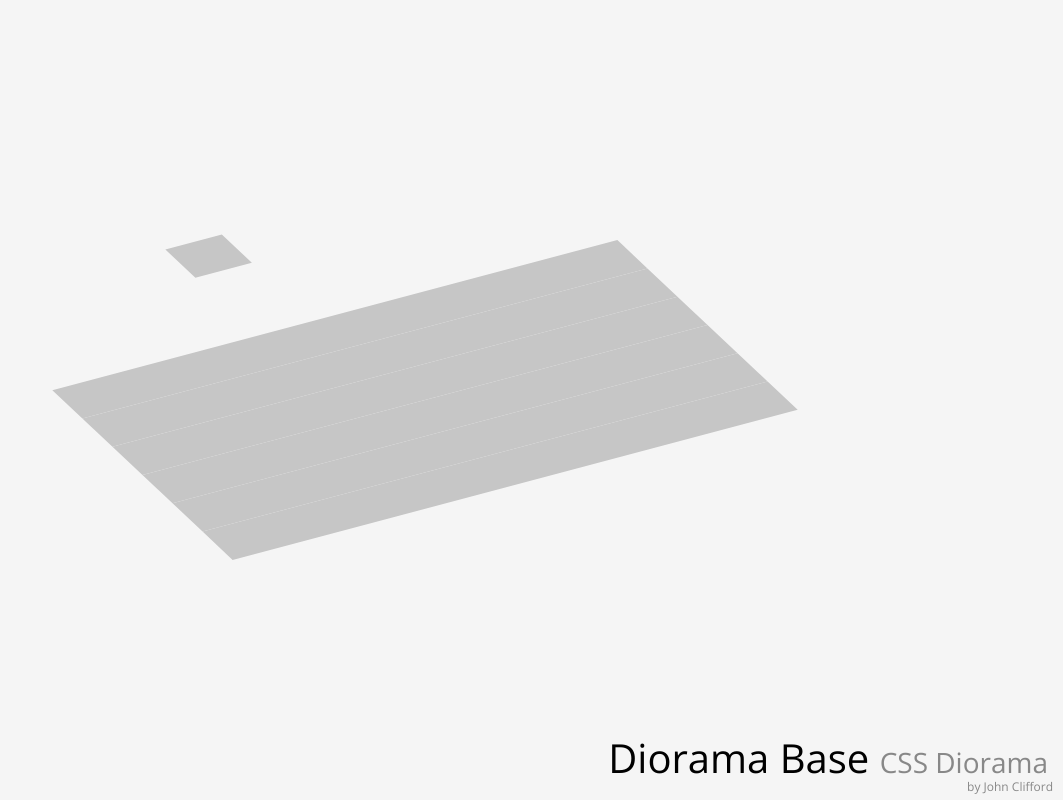
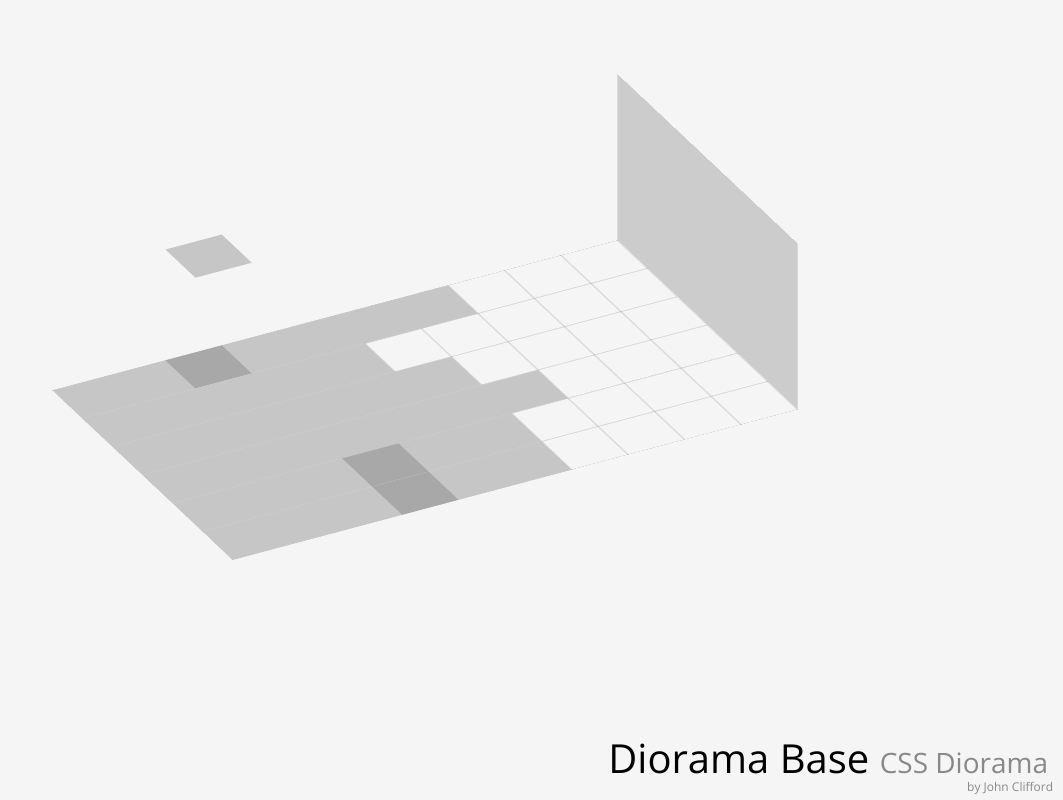
Before and after one commit to clifforj/diorama-base, a plain HTML site: page index.html in a window 1280 px wide. Shown: the whole page, without its empty margins (217-1280 px from the left). Drawn offline with nearby package versions, Linux system fonts and the light colour scheme.

Commit message:
Added walls and panels
Cleared up some variables and such

```diff
--- a/index.html
+++ b/index.html
@@ -14,23 +14,35 @@
 
 </head>
 <body>
-    <div id="diorama" class="guside">
+    <div id="diorama" class="guide">
         <div class="layer">
             <div class="row">
                 <div class="block pos-2"></div>
             </div>
         </div>
         <div class="layer">
-            <div class="row">
-                <div class="entity pos-1"></div>
+            <div class="row pos-4">
+                <div class="entity pos-3"></div>
             </div>
         </div>
         <div class="layer">
             <div class="row">
                 <div class="block"></div>
+                <div class="panel"></div>
+                <div class="panel shadow"></div>
+                <div class="panel"></div>
                 <div class="block"></div>
                 <div class="block"></div>
                 <div class="block"></div>
+            </div>
+            <div class="row">
+                <div class="block"></div>
+                <div class="block"></div>
+                <div class="block"></div>
+                <div class="block"></div>
+                <div class="block"></div>
+            </div>
+            <div class="row">
                 <div class="block"></div>
                 <div class="block"></div>
                 <div class="block"></div>
@@ -46,7 +58,12 @@
                 <div class="block"></div>
                 <div class="block"></div>
                 <div class="block"></div>
+            </div>
+            <div class="row">
                 <div class="block"></div>
+                <div class="block"></div>
+                <div class="block"></div>
+                <div class="block shadow"></div>
                 <div class="block"></div>
                 <div class="block"></div>
             </div>
@@ -54,51 +71,13 @@
                 <div class="block"></div>
                 <div class="block"></div>
                 <div class="block"></div>
-                <div class="block"></div>
-                <div class="block"></div>
-                <div class="block"></div>
-                <div class="block"></div>
-                <div class="block"></div>
-                <div class="block"></div>
-                <div class="block"></div>
-            </div>
-            <div class="row">
-                <div class="block"></div>
-                <div class="block"></div>
-                <div class="block"></div>
-                <div class="block"></div>
-                <div class="block"></div>
-                <div class="block"></div>
-                <div class="block"></div>
-                <div class="block"></div>
-                <div class="block"></div>
-                <div class="block"></div>
-            </div>
-            <div class="row">
-                <div class="block"></div>
-                <div class="block"></div>
-                <div class="block"></div>
-                <div class="block"></div>
-                <div class="block"></div>
-                <div class="block"></div>
-                <div class="block"></div>
-                <div class="block"></div>
-                <div class="block"></div>
-                <div class="block"></div>
-            </div>
-            <div class="row">
-                <div class="block"></div>
-                <div class="block"></div>
-                <div class="block"></div>
-                <div class="block"></div>
-                <div class="block"></div>
-                <div class="block"></div>
-                <div class="block"></div>
-                <div class="block"></div>
+                <div class="block shadow"></div>
                 <div class="block"></div>
                 <div class="block"></div>
             </div>
         </div>
+
+        <div class="wall right"></div>
     </div>
 
     <h1>Diorama Base <small>CSS Diorama</small> <span>by John Clifford</span></h1>
--- a/less/block.less
+++ b/less/block.less
@@ -1,5 +1,6 @@
 @import 'variables';
 
+.panel,
 .block,
 .block:after,
 .block:before,
@@ -20,7 +21,7 @@
   height: @blockSize;
   width: @blockSize+1;
 }
-.block, .entity {
+.panel, .block, .entity {
   position: relative;
   height: @blockSize;
   width: @blockSize;
@@ -39,18 +40,22 @@
   .box-shadow(inset 0 0 0 9999px hsla(0,0%,0%,.2));
 }
 
-.block.shadow {
+.panel.shadow, .block.shadow {
   .box-shadow(inset 0 0 0 9999px hsla(0,0%,0%,.15));
 }
 
 .block-positions(@dioramaGridWidth);
 
 .block-positions(@n, @i: 0) when (@i =< @n) {
-  .block.pos-@{i} {
+  .panel.pos-@{i}, .block.pos-@{i}, .entity.pos-@{i} {
     position: absolute;
     left: @i*@blockSize;
   }
   .block-positions(@n, (@i + 1));
+}
+
+.block:last-child:after {
+  width: 100%;
 }
 
 .entity,
--- a/less/diorama-base.less
+++ b/less/diorama-base.less
@@ -1,2 +1,3 @@
 @import 'viewer';
 @import 'block';
+@import 'walls';
--- a/less/variables.less
+++ b/less/variables.less
@@ -6,7 +6,19 @@
 @dioramaGridDepth: 6;
 @dioramaNumLevels: 6;
 
+@defaultTopShadow: inset 0 0 0 9999px hsla(0,0%,0%,.15);
+@defaultLeftShadow: inset 0 0 0 9999px hsla(0,0%,0%,.2);
+@defaultRightShadow: inset 0 0 0 9999px hsla(0,0%,0%,.4);
+
 @blockSize: 64px;
 @blockDefaultBackground: #c6c6c6;
+@blockTopShadow: @defaultTopShadow;
+@blockLeftShadow: @defaultLeftShadow;
+@blockRightShadow: @defaultRightShadow;
 
 @entityDefaultBackground: #c6c6c6;
+
+@wallDefaultBackground: white;
+@wallTopShadow: @defaultTopShadow;
+@wallLeftShadow: @defaultLeftShadow;
+@wallRightShadow: @defaultRightShadow;
--- a/less/viewer.less
+++ b/less/viewer.less
@@ -83,6 +83,16 @@ h1 span {
   clear: both;
 }
 
+.row-positions(@dioramaGridDepth);
+
+.row-positions(@n, @i: 0) when (@i =< @n) {
+  .row.pos-@{i} {
+    position: absolute;
+    top: @i*@blockSize;
+  }
+  .row-positions(@n, (@i + 1));
+}
+
 .layer {
   position: absolute;
   width: 100%;
--- /dev/null
+++ b/less/walls.less
@@ -0,0 +1,31 @@
+@import 'variables';
+
+.wall {
+  height: 192px;
+  width: 100%;
+
+  float: left;
+  position: absolute;
+
+  background: @wallDefaultBackground;
+
+  .transform(rotateX(-90deg) translateY(-192px));
+  .transform-origin(0 0);
+  .box-shadow(@wallRightShadow);
+}
+
+.wall.bottom {
+  bottom: -50%;
+}
+
+.wall.left, .wall.right {
+  .transform(translateX(-1px) rotateY(-90deg) rotateZ(90deg) translateY(-192px));
+  .box-shadow(@wallLeftShadow);
+  width: @blockSize*@dioramaGridDepth;
+}
+
+.wall.right {
+  .transform(rotateY(90deg) rotateZ(-90deg) translateX(192px));
+  .transform-origin(100% 100%);
+  right: 0;
+}
```
Also changed, not shown: css/diorama-base.css.
